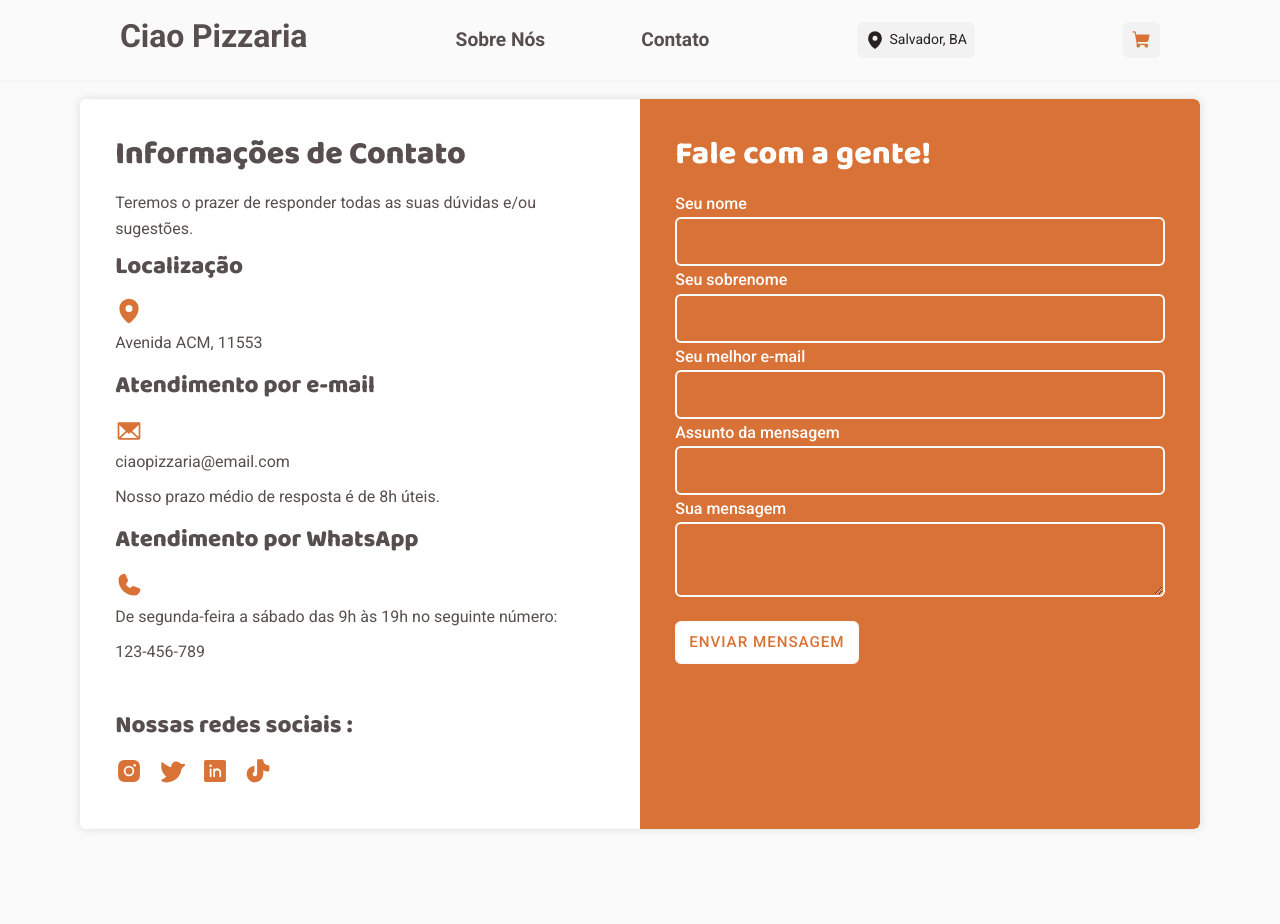
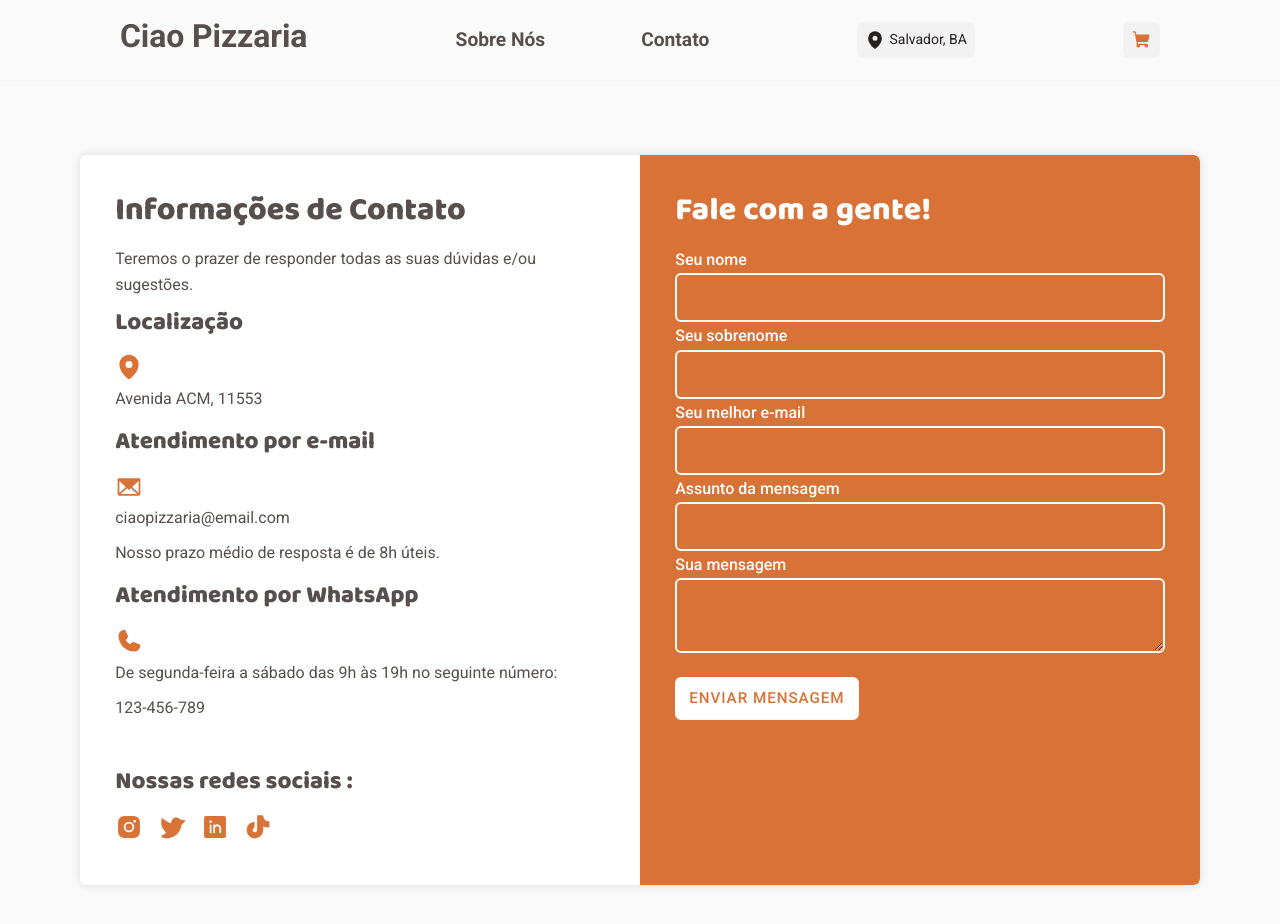
Before and after one commit to santanavanessa/-ciao-pizzaria-web-, a React (Vite) app: page /contact in a window 1280 px wide. Shown: the top 924 px of the page. Built offline with nearby package versions, Linux system fonts and the light colour scheme.

Commit message:
Ajusta os espaçamentos dos componentes para acomodar as modificações do header, garantindo uma melhor integração visual e funcional.

```diff
--- a/pages/About/styles.ts
+++ b/pages/About/styles.ts
@@ -8,6 +8,7 @@ export const AboutContainer = styled(motion.section)`
   grid-auto-rows: minmax(300px, auto);
   column-gap: 2rem;
   row-gap: 2rem;
+  margin-top: -3.5rem;
 
   img {
     flex: 1;
@@ -18,7 +19,7 @@ export const AboutContainer = styled(motion.section)`
   @media (max-width: 768px) {
     grid-template-columns: 1fr;
     padding: 0 2rem;
-    margin-top: 5rem;
+    margin-top: 1.5rem;
 
     img {
       margin-bottom: 4rem;
--- a/pages/CompleteOrder/styles.ts
+++ b/pages/CompleteOrder/styles.ts
@@ -2,7 +2,7 @@ import styled from "styled-components"
 
 export const CompleteOrderContainer = styled.form`
     width: 100vw;
-    margin-top: 5rem;
+    margin-top: 4.2rem;
     display: flex;
     justify-content: space-between;
     gap: 2rem;
--- a/pages/ConfirmedOrder/styles.ts
+++ b/pages/ConfirmedOrder/styles.ts
@@ -5,6 +5,8 @@ export const ConfirmedOrderContainer = styled.div`
   display: flex;
   flex-direction: column;
   gap: 1rem;
+  margin-top: 4rem;
+  padding: 0 2rem;
 
   h1 {
     color: ${({ theme }) => theme.colors["base-text"]};
@@ -20,6 +22,9 @@ export const ConfirmedOrderContainer = styled.div`
     justify-content: space-between;
   }
 
+  @media (min-width: 1200px) {
+    padding: 0;
+  }
 
     @media (max-width: 768px) {
       align-items: center;
--- a/pages/Contact/styles.ts
+++ b/pages/Contact/styles.ts
@@ -5,13 +5,13 @@ export const ContactContainer = styled(motion.section)`
   position: relative;
   max-width: 100vw;
   min-height: 100vh;
-  margin-top: 4rem;
   padding: 2rem;
   background-color: ${({ theme }) => theme.colors["base-background"]};
   overflow: hidden;
   display: flex;
   align-items: center;
   justify-content: center;
+  margin-top: 2.5rem;
 
   h2,
   h3 {
@@ -28,15 +28,15 @@ export const ContactContainer = styled(motion.section)`
     padding: 0;
   }
 
-  @media (max-width: 768px) {
+  @media (max-width: 800px) {
     max-width: 100vw;
-    margin-top: 4rem;
+    margin-top: 2.5rem;
   }
 
   @media (max-width: 480px) {
     max-width: 100vw;
     padding: 0;
-    margin-top: 5.5rem;
+    margin-top: 2rem;
   }
 `;
 
--- a/pages/Home/components/Hero/styles.ts
+++ b/pages/Home/components/Hero/styles.ts
@@ -6,7 +6,6 @@ import { motion } from "framer-motion";
 
 export const HeroContainer = styled(motion.section)`
   width: 100%;
-  margin-top: clamp(2rem, 3rem, 4rem);
   height: 34rem;
   background: ${({ theme }) => `url(${heroBackgroundImg}) no-repeat center,
       linear-gradient(
@@ -19,7 +18,6 @@ export const HeroContainer = styled(motion.section)`
   display: flex;
   align-items: center;
   justify-content: center;
-
 `;
 
 export const HeroContent = styled.div`
@@ -45,6 +43,13 @@ export const HeroContent = styled.div`
 
     @media (max-width: 800px) {
       grid-template-columns: 1fr;
+      gap: 1rem;
+      margin-top: 26rem;
+      padding: 0 2rem;
+      flex-direction: column-reverse;
+      > img {
+        width: 100%;
+      }
     }
   }
 
@@ -52,18 +57,8 @@ export const HeroContent = styled.div`
     padding: 0 2rem;
   }
 
-  @media (max-width: 800px) {
-    gap: 1rem;
-    margin-top: 24rem;
-    padding: 0 2rem;
-    flex-direction: column-reverse;
-    > img {
-      width: 100%;
-    }
-  }
-
   @media (max-width: 450px) {
-    margin-top: 28rem;
+    margin-top: 25rem;
   }
 `;
 
@@ -78,9 +73,10 @@ export const BenefitsContainer = styled.div`
   grid-template-columns: 1fr 1fr;
   row-gap: 1rem;
   margin-top: 1.5rem;
-  margin-bottom: 2rem;
 
   @media (max-width: 800px) {
     grid-template-columns: 1fr;
+    margin-bottom: 2rem;
+    padding:  0;
   }
 `;
--- a/pages/Home/components/OurProducts/styles.ts
+++ b/pages/Home/components/OurProducts/styles.ts
@@ -4,6 +4,7 @@ import styled from "styled-components";
 export const OurProductsContainer = styled.section`
     width: 100%;
     margin-bottom: 2rem;
+    margin-top: 2.5rem;
 
     @media (max-width: 1024px) {
         padding: 0 2rem;
@@ -15,7 +16,7 @@ export const OurProductsContainer = styled.section`
   }
 
   @media (max-width: 450px) {
-    margin-top: 24rem;
+    margin-top: 30rem;
   }
 `;
 
--- a/src/styles/global.ts
+++ b/src/styles/global.ts
@@ -28,6 +28,7 @@ body {
   -webkit-font-smoothing: antialiased;
   background: ${({ theme }) => theme.colors["base-background"]};
   color: ${({ theme }) => theme.colors["base-text"]};
+  padding-top: 5rem;
 
 }
 
```
